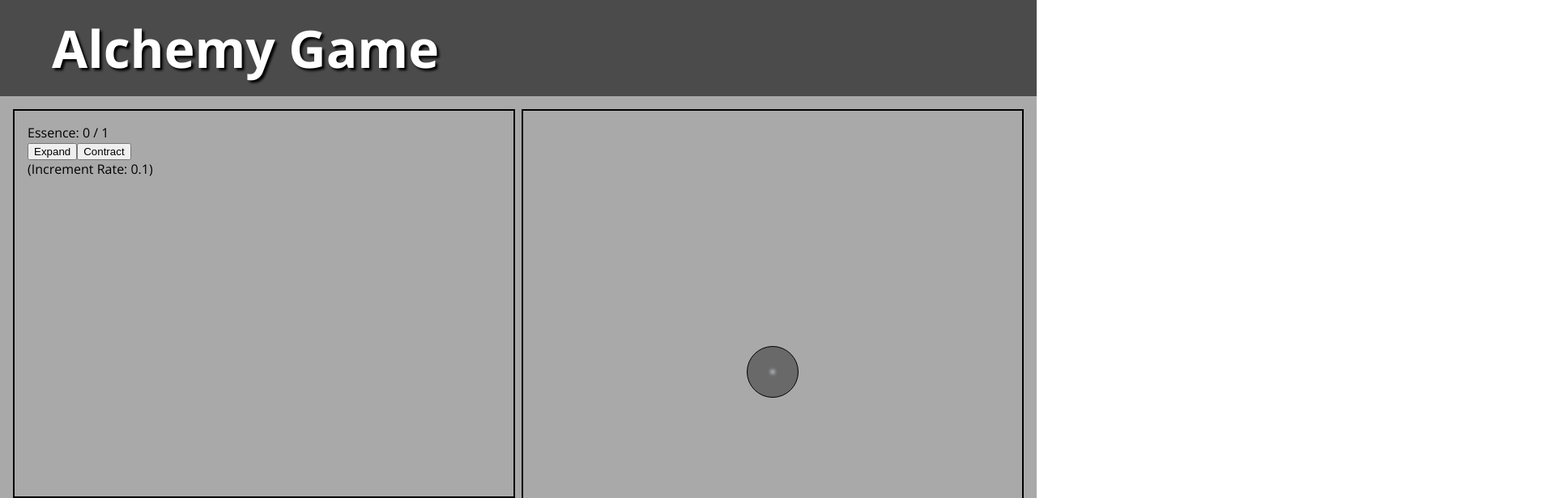
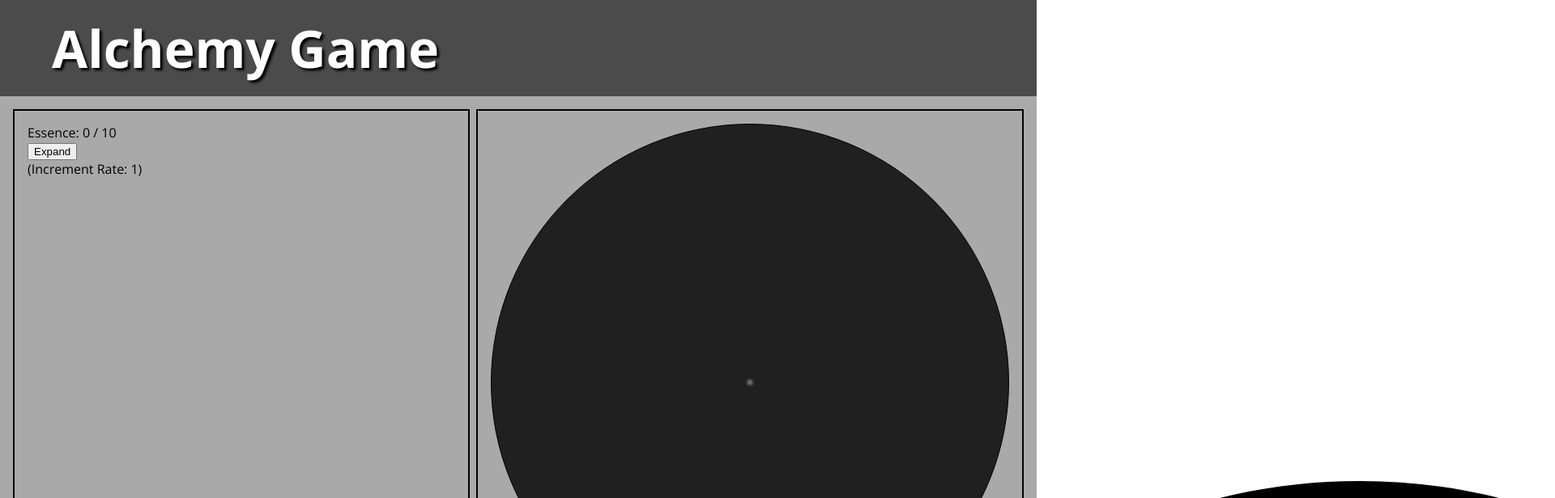
Before and after one commit to dylancdavis/alchemy-game, a Vue app: page / in a window 1280 px wide. Shown: the top 616 px of the page at 81% size, 1920 px wide, since content can reach past the window. Built offline with nearby package versions, Linux system fonts and the light colour scheme.

Commit message:
Add core animation

```diff
--- a/src/components/CorePanel.vue
+++ b/src/components/CorePanel.vue
@@ -19,11 +19,13 @@
 </script>
 
 <template>
- <div id="core-panel">
+	<div id="core-panel">
 	<div id="true-core" :style="outerStyle">
-		<div id="true-core-inner" :style="innerStyle"></div>
+		<div id="true-core-inner" :style="innerStyle">
+		<img src="../assets/svg/swirl.svg" />
 	</div>
- </div>
+	</div>
+	</div>
 </template>
 
 <style scoped>
@@ -37,14 +39,16 @@
 		border-radius: 100%;
 		border: 1px solid black;
 		display: grid;
-		background-color: dimgray;
+		background-color: rgb(32, 32, 32);
 		place-items: center;
+		transition-delay: 1s;
+		transition: all 0.5ss ease-in-out;
 	}
 
 	#true-core-inner {
 		background-color: aliceblue;
 		border-radius: 100%;
-		transition: 0.1 all;
+		transition: all 1s ease;
 		box-shadow: 0px 0px 4px 2px aliceblue;
 	}
 
--- a/src/components/EssencePanels.vue
+++ b/src/components/EssencePanels.vue
@@ -3,8 +3,8 @@ import { ref } from 'vue'
 import CorePanel from './CorePanel.vue'
 
 const essence = ref(0)
-const essenceMax = ref(1)
-const incrementAmt = ref(0.1)
+const essenceMax = ref(10)
+const incrementAmt = ref(1)
 
 const incrementEssence = amt => {
 	console.log('amt', amt);
@@ -13,22 +13,38 @@ const incrementEssence = amt => {
 		essence.value = essenceMax.value
 		incrementAmt.value += essenceMax.value*0.01
 	}
+	if (disableContract.value && essence.value >= essenceMax.value*0.5) {
+		disableContract.value = false
+		if (!showContract.value) showContract.value = true
+	}
 }
 
 const incrementEssenceMax = amt => {
 	essenceMax.value += amt
 }
 
+const disableExpand = ref(false)
+const disableContract = ref(true)
+
+const showContract = ref(false)
+
 const expandCore = () => {
+	disableExpand.value = true
+	setTimeout(() => {
+		disableExpand.value = false
+	}, 10)
 	incrementEssence(incrementAmt.value)
 }
 
 const contractCore = () => {
+	disableContract.value = true
 	if (essence.value <= 0) return
 	const condensedAmt = essence.value
 	essence.value = 0
 	incrementEssenceMax(condensedAmt*0.1)
 }
+
+
 
 </script>
 
@@ -37,8 +53,8 @@ const contractCore = () => {
 		<div id="text-panel" class="panel">
 			Essence: {{ essence }} / {{ essenceMax }}
 			<div>
-				<button @click="expandCore">Expand</button>
-				<button @click="contractCore">Contract</button>
+				<button @click="expandCore" :disabled="disableExpand">Expand</button>
+				<button @click="contractCore" :disabled="disableContract" v-show="showContract">Contract</button>
 			</div>
 			(Increment Rate: {{ incrementAmt }})
 		</div>
```
Also changed, not shown: src/assets/logo.png (deleted), src/assets/svg/swirl.svg (added).
